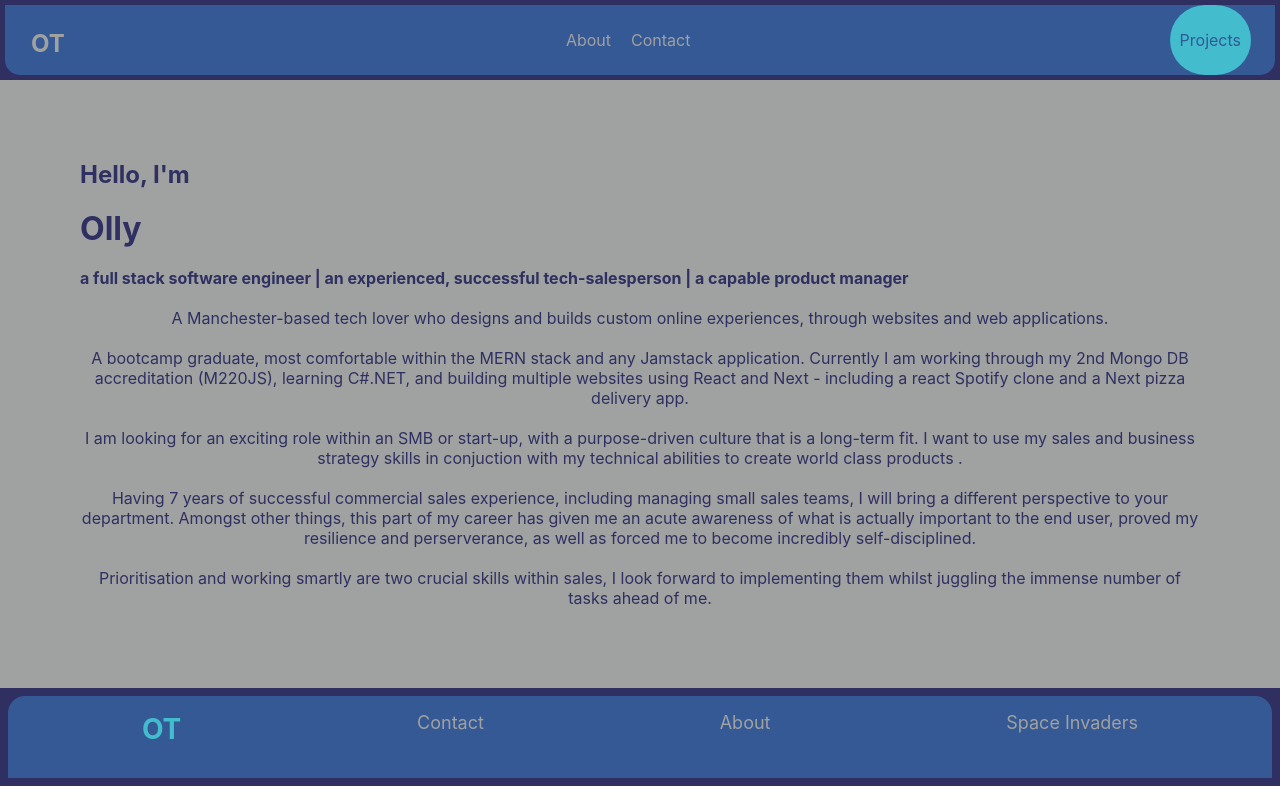
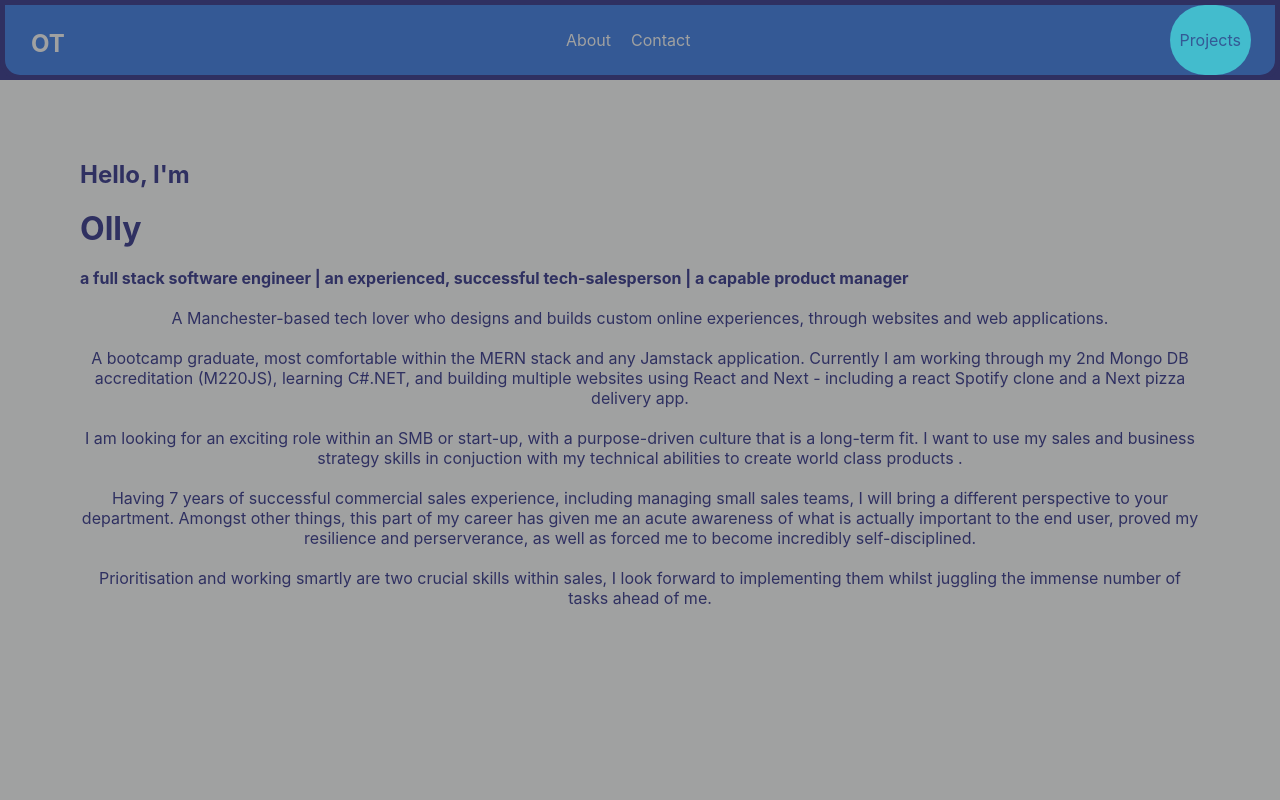
Before and after one commit to burn-Thor/Portfolio, a React (Create React App) app: page /About in a window 1280 px wide. Shown: the top 800 px of the page. Built offline with nearby package versions, Linux system fonts and the light colour scheme.

Commit message:
build issues

```diff
--- a/src/pages/About.js
+++ b/src/pages/About.js
@@ -32,7 +32,7 @@ const About = () => {
 const Container = styled.div`
   background-color: #A0A1A1;
   color: #2F3061;
-  padding: 5rem;
+  padding: 5rem 5rem 25rem;
 
   `
 
```
